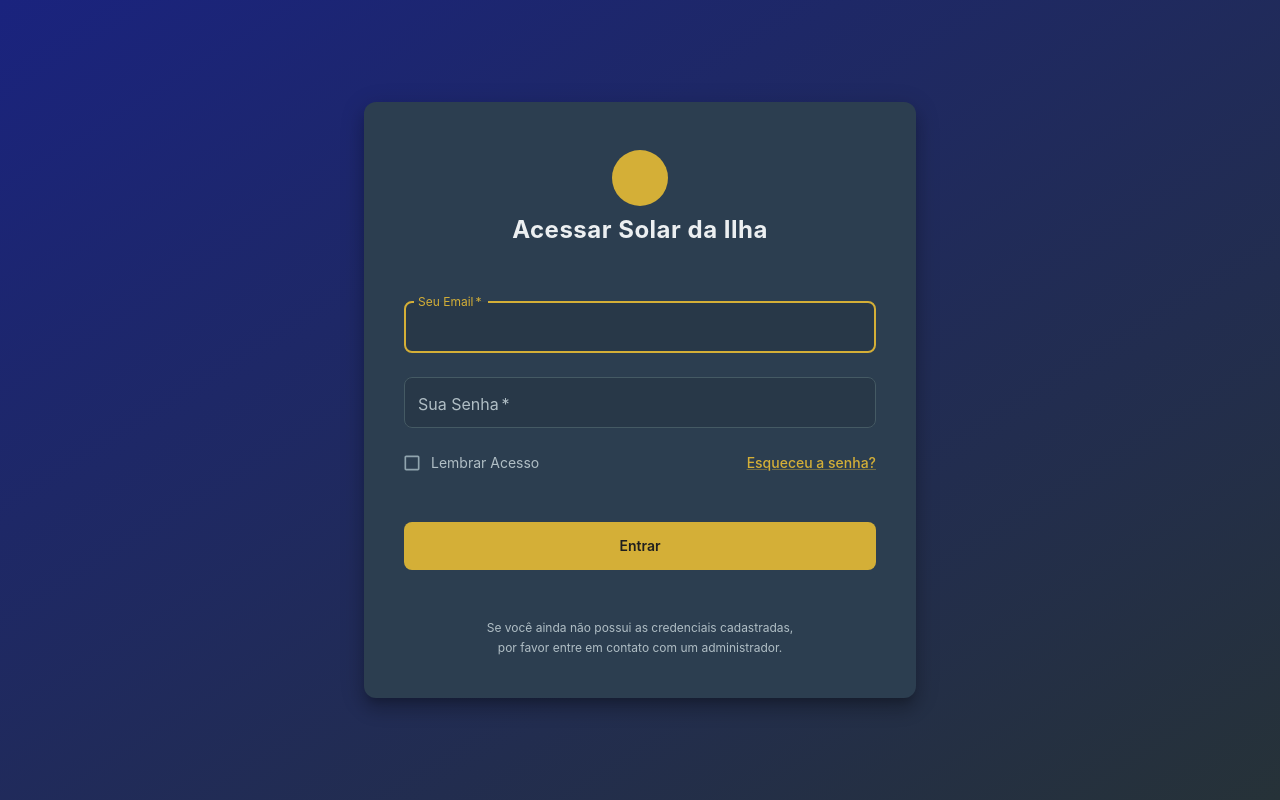
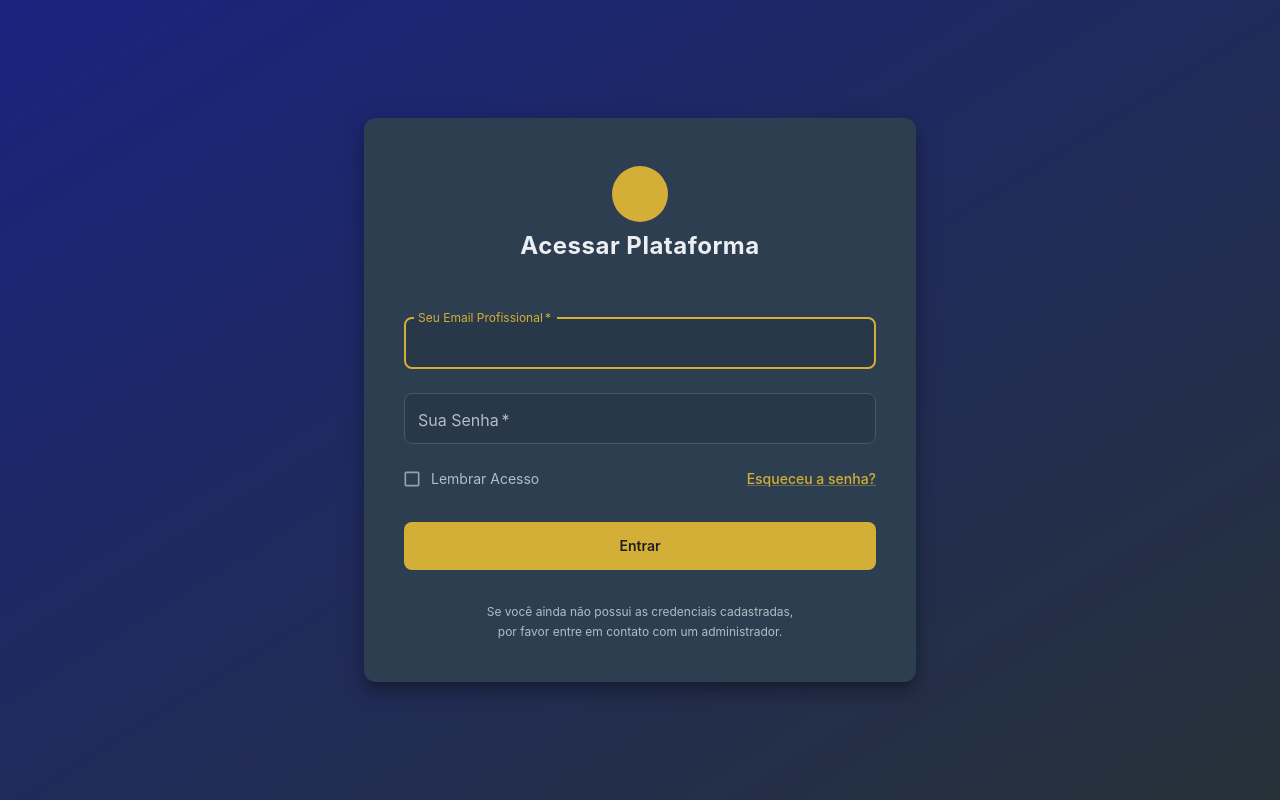
Before and after one commit to yonzeraaa/solarilha, a React (Vite) app: page /login in a window 1280 px wide. Built offline with nearby package versions, Linux system fonts and the light colour scheme; no server answers; some icons are missing.

Commit message:
Feat: Integrate Supabase auth, add dashboard placeholders and routes

```diff
--- a/package.json
+++ b/package.json
@@ -14,6 +14,7 @@
     "@emotion/styled": "^11.14.0",
     "@mui/icons-material": "^7.0.1",
     "@mui/material": "^7.0.1",
+    "@supabase/supabase-js": "^2.49.4",
     "react": "^19.0.0",
     "react-dom": "^19.0.0",
     "react-router-dom": "^7.4.1"
--- a/src/App.tsx
+++ b/src/App.tsx
@@ -1,7 +1,7 @@
 import { BrowserRouter, Routes, Route, Navigate } from 'react-router-dom';
 import LoginPage from './pages/LoginPage';
-// Import other pages here as they are created
-// import AdminDashboard from './pages/AdminDashboard';
+import AdminDashboard from './pages/AdminDashboard'; // Import AdminDashboard
+import TenantDashboard from './pages/TenantDashboard'; // Import TenantDashboard
 // import TenantDashboard from './pages/TenantDashboard';
 
 function App() {
@@ -10,6 +10,10 @@ function App() {
       <Routes>
         {/* Login Route */}
         <Route path="/login" element={<LoginPage />} />
+
+        {/* Basic Dashboard Routes (will need protection later) */}
+        <Route path="/admin/dashboard" element={<AdminDashboard />} />
+        <Route path="/tenant/dashboard" element={<TenantDashboard />} />
 
         {/* Placeholder routes for dashboards (to be implemented later) */}
         {/* <Route path="/admin/dashboard" element={<AdminDashboard />} /> */}
--- /dev/null
+++ b/src/pages/AdminDashboard.tsx
@@ -0,0 +1,25 @@
+import React from 'react';
+import { Box, Container, Typography, Paper } from '@mui/material';
+
+// TODO: Implement actual admin dashboard content and layout
+// TODO: Add authentication check and redirect if not logged in/not admin
+
+const AdminDashboard: React.FC = () => {
+  return (
+    <Container maxWidth="lg" sx={{ mt: 4, mb: 4 }}>
+      <Paper sx={{ p: 3 }}>
+        <Typography variant="h4" component="h1" gutterBottom>
+          Admin Dashboard
+        </Typography>
+        <Box>
+          <Typography variant="body1">
+            Welcome, Admin! This is a placeholder for the administrator's dashboard content.
+          </Typography>
+          {/* Add admin-specific components and data displays here */}
+        </Box>
+      </Paper>
+    </Container>
+  );
+};
+
+export default AdminDashboard;
--- a/src/pages/LoginPage.tsx
+++ b/src/pages/LoginPage.tsx
@@ -11,61 +11,99 @@ import {
   Paper,
   Avatar,
   CssBaseline,
-  Grid // Using Grid for layout flexibility
+  CircularProgress, // Added for loading indicator
+  Alert // Added for error messages
 } from '@mui/material';
-import LockPersonOutlinedIcon from '@mui/icons-material/LockPersonOutlined'; // Changed icon
+import LockPersonOutlinedIcon from '@mui/icons-material/LockPersonOutlined';
+import { supabase } from '../services/supabaseClient'; // Import Supabase client
 
 const LoginPage: React.FC = () => {
   const [email, setEmail] = useState('');
   const [password, setPassword] = useState('');
-  const [rememberMe, setRememberMe] = useState(false);
+  const [rememberMe, setRememberMe] = useState(false); // Note: Supabase handles sessions, 'rememberMe' might need custom logic if required beyond session persistence
+  const [loading, setLoading] = useState(false);
+  const [error, setError] = useState<string | null>(null);
 
-  const handleSubmit = (event: React.FormEvent<HTMLFormElement>) => {
+  const handleSubmit = async (event: React.FormEvent<HTMLFormElement>) => {
     event.preventDefault();
-    // TODO: Implement login logic with Supabase
-    console.log({
-      email,
-      password,
-      rememberMe,
+    setLoading(true);
+    setError(null);
+
+    try {
+      const { data, error: signInError } = await supabase.auth.signInWithPassword({
+        email: email,
+        password: password,
       });
-    alert('Login logic not yet implemented.');
+
+      if (signInError) {
+        // Provide more specific error messages if possible
+        if (signInError.message.includes("Invalid login credentials")) {
+          setError("Email ou senha inválidos.");
+        } else {
+           setError(`Erro ao fazer login: ${signInError.message}`);
+        }
+        console.error('Supabase sign-in error:', signInError);
+        setLoading(false);
+        return; // Stop execution if there's an error
+      }
+
+      // Handle successful login
+      console.log('Login successful!', data);
+      // TODO: Redirect user based on role (Admin/Tenant) after fetching profile or session data
+      alert('Login bem-sucedido! (Redirecionamento ainda não implementado)');
+      // Example: navigate('/dashboard'); // Requires react-router-dom's useNavigate hook
+
+    } catch (catchError: any) {
+      console.error('Unexpected error during login:', catchError);
+      setError(`Ocorreu um erro inesperado: ${catchError.message || 'Erro desconhecido'}`);
+    } finally {
+      setLoading(false); // Ensure loading is turned off
+    }
   };
 
   return (
     <Container component="main" maxWidth="sm" sx={{ display: 'flex', alignItems: 'center', minHeight: '100vh' }}>
       <CssBaseline />
       <Paper
-        elevation={12} // Increased elevation for more depth
+        elevation={12}
         sx={{
-          padding: { xs: 3, sm: 5 }, // Responsive padding
+          padding: { xs: 3, sm: 5 },
           display: 'flex',
           flexDirection: 'column',
           alignItems: 'center',
           width: '100%',
-          borderRadius: 3, // Slightly less rounded corners
-          // backgroundColor is set via theme MuiPaper override
+          borderRadius: 3,
         }}
       >
-        <Avatar sx={{ m: 1, width: 56, height: 56 }}> {/* Larger Avatar */}
-          {/* Icon color is set via theme MuiAvatar override */}
+        <Avatar sx={{ m: 1, width: 56, height: 56 }}>
           <LockPersonOutlinedIcon fontSize="large" />
         </Avatar>
-        <Typography component="h1" variant="h5" sx={{ mb: 4, color: 'text.primary' }}> {/* Increased margin */}
-          Acessar Solar da Ilha
+        <Typography component="h1" variant="h5" sx={{ mb: 4, color: 'text.primary' }}>
+          Acessar Plataforma
         </Typography>
-        <Box component="form" onSubmit={handleSubmit} noValidate sx={{ mt: 1, width: '100%' }}>
+
+        {/* Display Error Alert */}
+        {error && (
+          <Alert severity="error" sx={{ width: '100%', mb: 2 }}>
+            {error}
+          </Alert>
+        )}
+
+        <Box component="form" onSubmit={handleSubmit} noValidate sx={{ mt: error ? 0 : 1, width: '100%' }}>
           <TextField
             margin="normal"
             required
             fullWidth
             id="email"
-            label="Seu Email"
+            label="Seu Email Profissional"
             name="email"
             autoComplete="email"
             autoFocus
             value={email}
             onChange={(e) => setEmail(e.target.value)}
-            // Styling handled by theme overrides
+            disabled={loading} // Disable input while loading
+            InputLabelProps={{ sx: { color: 'text.secondary' } }}
+            InputProps={{ sx: { color: 'text.primary' } }}
           />
           <TextField
             margin="normal"
@@ -78,38 +116,55 @@ const LoginPage: React.FC = () => {
             autoComplete="current-password"
             value={password}
             onChange={(e) => setPassword(e.target.value)}
-            // Styling handled by theme overrides
-            sx={{ mb: 1 }} // Reduced margin below password
+            disabled={loading} // Disable input while loading
+            sx={{ mb: 1 }}
+            InputLabelProps={{ sx: { color: 'text.secondary' } }}
+            InputProps={{ sx: { color: 'text.primary' } }}
           />
-          {/* Replaced Grid with Box/Flexbox due to persistent TS errors */}
           <Box sx={{ display: 'flex', justifyContent: 'space-between', alignItems: 'center', mt: 1, mb: 2 }}>
             <FormControlLabel
               control={
                 <Checkbox
                   value="remember"
-                  // Color handled by theme override
                   checked={rememberMe}
                   onChange={(e) => setRememberMe(e.target.checked)}
                   size="small"
+                  disabled={loading} // Disable checkbox while loading
                 />
               }
               label={<Typography variant="body2" sx={{ color: 'text.secondary' }}>Lembrar Acesso</Typography>}
-              sx={{ mr: 'auto' }} // Keep checkbox pushed left
+              sx={{ mr: 'auto' }}
             />
-            <Link href="#" variant="body2"> {/* Color handled by theme override */}
+            <Link href="#" variant="body2" sx={{ opacity: loading ? 0.5 : 1 }}> {/* Dim link when loading */}
               Esqueceu a senha?
             </Link>
           </Box>
 
+          <Box sx={{ position: 'relative', mt: 3, mb: 2 }}>
              <Button
                type="submit"
                fullWidth
                variant="contained"
-            color="primary" // Use primary (gold) color
-            sx={{ mt: 3, mb: 2, py: 1.5 }} // Adjusted padding/margins
+               color="primary"
+               disabled={loading} // Disable button while loading
+               sx={{ py: 1.5 }}
              >
-            Entrar
+               {loading ? 'Entrando...' : 'Entrar'}
              </Button>
+             {loading && (
+               <CircularProgress
+                 size={24}
+                 sx={{
+                   color: 'primary.contrastText', // Match button text color
+                   position: 'absolute',
+                   top: '50%',
+                   left: '50%',
+                   marginTop: '-12px',
+                   marginLeft: '-12px',
+                 }}
+               />
+             )}
+           </Box>
 
           <Typography variant="caption" color="text.secondary" align="center" display="block" sx={{ mt: 4 }}>
             Se você ainda não possui as credenciais cadastradas,
--- /dev/null
+++ b/src/pages/TenantDashboard.tsx
@@ -0,0 +1,25 @@
+import React from 'react';
+import { Box, Container, Typography, Paper } from '@mui/material';
+
+// TODO: Implement actual tenant dashboard content and layout
+// TODO: Add authentication check and redirect if not logged in/not tenant
+
+const TenantDashboard: React.FC = () => {
+  return (
+    <Container maxWidth="lg" sx={{ mt: 4, mb: 4 }}>
+      <Paper sx={{ p: 3 }}>
+        <Typography variant="h4" component="h1" gutterBottom>
+          Tenant Dashboard
+        </Typography>
+        <Box>
+          <Typography variant="body1">
+            Welcome, Tenant! This is a placeholder for the tenant's dashboard content.
+          </Typography>
+          {/* Add tenant-specific components and data displays here */}
+        </Box>
+      </Paper>
+    </Container>
+  );
+};
+
+export default TenantDashboard;
--- /dev/null
+++ b/src/services/supabaseClient.ts
@@ -0,0 +1,20 @@
+import { createClient } from '@supabase/supabase-js';
+
+// Fetch environment variables
+const supabaseUrl = import.meta.env.VITE_SUPABASE_URL;
+const supabaseAnonKey = import.meta.env.VITE_SUPABASE_ANON_KEY;
+
+// Basic validation
+if (!supabaseUrl) {
+  throw new Error("Missing environment variable: VITE_SUPABASE_URL");
+}
+if (!supabaseAnonKey) {
+  throw new Error("Missing environment variable: VITE_SUPABASE_ANON_KEY");
+}
+
+// Create and export the Supabase client instance
+export const supabase = createClient(supabaseUrl, supabaseAnonKey);
+
+// Optional: Log to confirm variables are loaded (remove in production)
+// console.log('Supabase URL:', supabaseUrl);
+// console.log('Supabase Anon Key Loaded:', !!supabaseAnonKey);
```
Also changed, not shown: 2 other files (tests, documents, lock files or other folders). Lines whose indentation alone changed are shown as unchanged.
